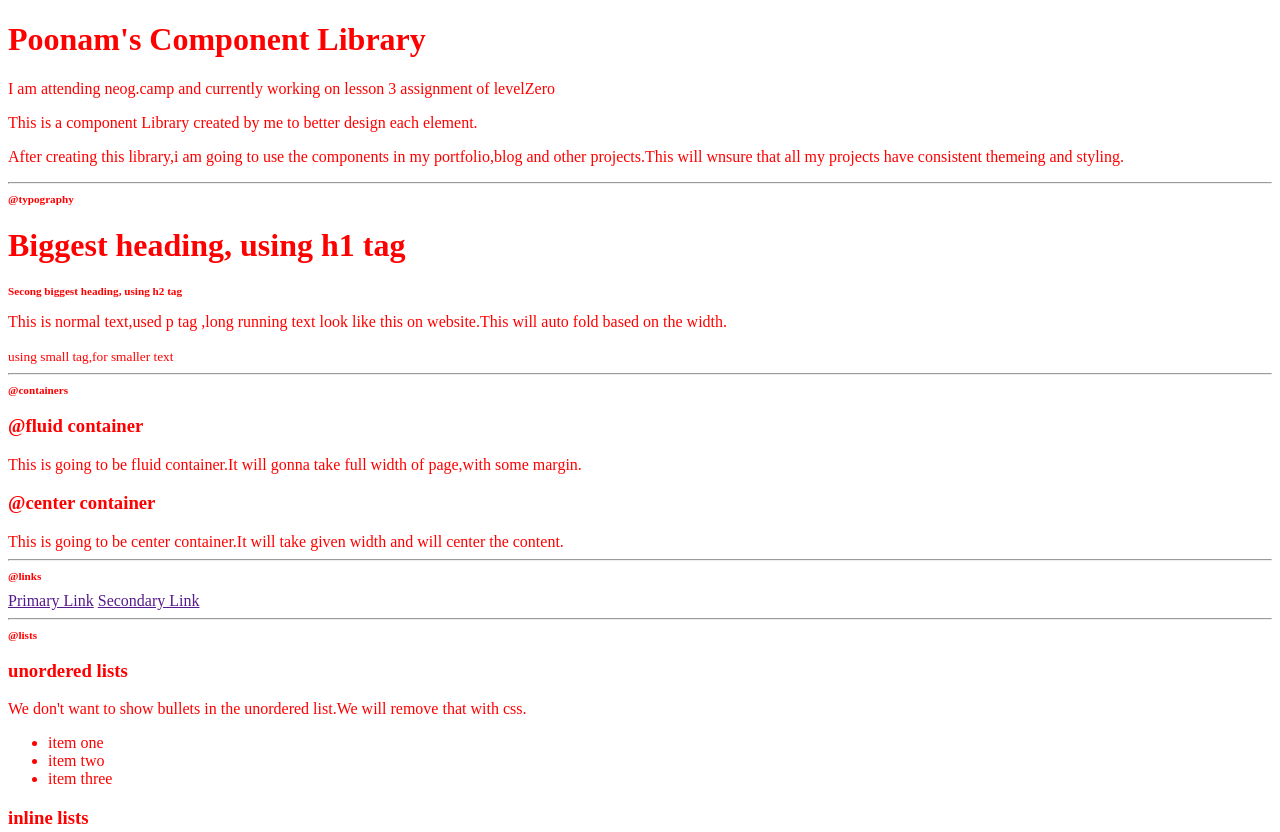
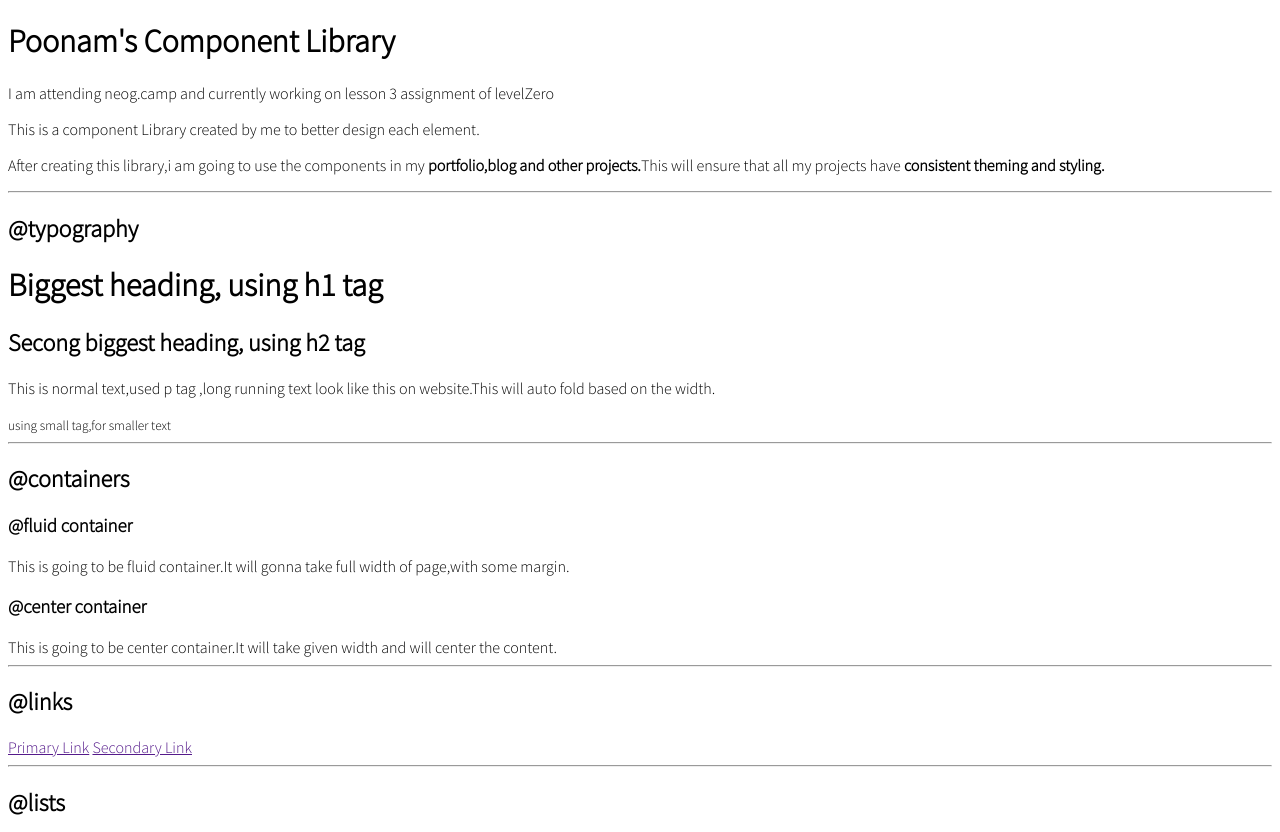
Before and after one commit to poonammohata/Lesson3-neogcamp, a plain HTML site: page index.html in a window 1280 px wide. Shown: the top 832 px of the page. Drawn offline with Linux system fonts and the light colour scheme.

Commit message:
style:typography done imported font,added font

```diff
--- a/index.html
+++ b/index.html
@@ -5,13 +5,14 @@
     <meta name="viewport" content="width=device-width, initial-scale=1.0">
     <title>Component Library</title>
     <link rel="stylesheet" href="style.css">
+
 </head>
 <body>
-    <h1 style="color:red;">Poonam's Component Library</h1>
+    <h1>Poonam's Component Library</h1>
 
     <p>I am attending neog.camp and currently working on lesson 3 assignment of levelZero</p>
     <p>This is a component Library created by me to better design each element.</p>
-    <p>After creating this library,i am going to use the components in my portfolio,blog and other projects.This will wnsure that all my projects have consistent themeing and styling.</p>
+    <p>After creating this library,i am going to use the components in my <strong>portfolio,blog and other projects.</strong>This will ensure that all my projects have <strong>consistent theming and styling.</strong></p>
 
     <hr>
 
--- a/style.css
+++ b/style.css
@@ -1,6 +1,5 @@
+@import url('https://fonts.googleapis.com/css2?family=Nunito:wght@400;600&family=Source+Sans+Pro:wght@300&display=swap');
+
 body{
-    color:red;
+    font-family: 'Source Sans Pro', sans-serif;
 }
-h2{
-    font-size: 70%;
-}
```
